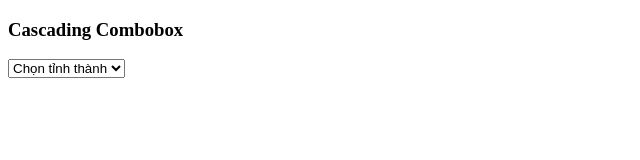
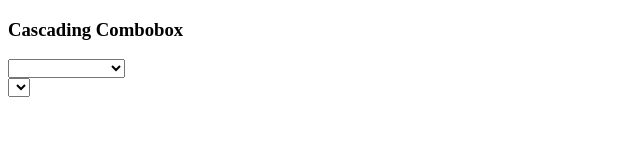
Before and after one commit to mieuhamchoi/learnAngular, an Angular app: page / in a window 1280 px wide. Shown: the top 160 px of the page, without its empty margins (0-640 px from the left). Built offline with nearby package versions, Linux system fonts and the light colour scheme.

Commit message:
cascading combobox

```diff
--- a/src/app/home/home.component.html
+++ b/src/app/home/home.component.html
@@ -2,10 +2,10 @@
 
 
 <select [(ngModel)] = 'selectedObj'  id="city" (change)="changeProvince($event)">
-    <option *ngFor="let province of vietnamProvinceList; let index = index" [value]="province">{{province.name}}</option>
+    <option *ngFor="let province of vietnamProvinceList; let index = index" [value]="province.name">{{province.name}}</option>
 </select>
 
 <br>
-<!-- <select  id="district" >
-    <option *ngFor="let province of vietnamProvinceList; let index = index" value="{{province.name}}">{{province.name}}</option>
-</select> -->
+<select  id="district" >
+    <option *ngFor="let district of districtList; let index = index" value="{{district}}">{{district}}</option>
+</select>
--- a/src/app/home/home.component.ts
+++ b/src/app/home/home.component.ts
@@ -10,18 +10,20 @@
 
   public vietnamProvinceList = [{name: "Chọn tỉnh thành", district: []},{name: "HCM", district: ['Q8', 'Q7', 'Q6']}, {name: "Tien Giang", district: ['My Tho', 'Trung An', 'Ha Noi']}]
   public selectedObj:Test = {name: '', district: []}
+  public districtList:string[] = []
   constructor() {}
 
   public ngOnInit(): void {
     //console.log("list province in VietNam", this.vietnamProvinceList)
   }
   public changeProvince = (event: any) => {
-    //console.log("test", this.selectedObj) // printf test {"name":"HCM","district":["Q8","Q7","Q6"]}
-    this.selectedObj = event.target.value;
-    console.log(this.selectedObj) // printf [object object]
+    let search = event.target.value;
+    let kq = this.vietnamProvinceList.filter(province => province.name === search)
+    if(kq && kq.length > 0) {
+      this.districtList = kq[0].district
+    }else {
+      this.districtList = []
+    }
   }
 
-  public objToJson = (obj: object):string => {
-    return JSON.stringify(obj)
-  }
 }
```
